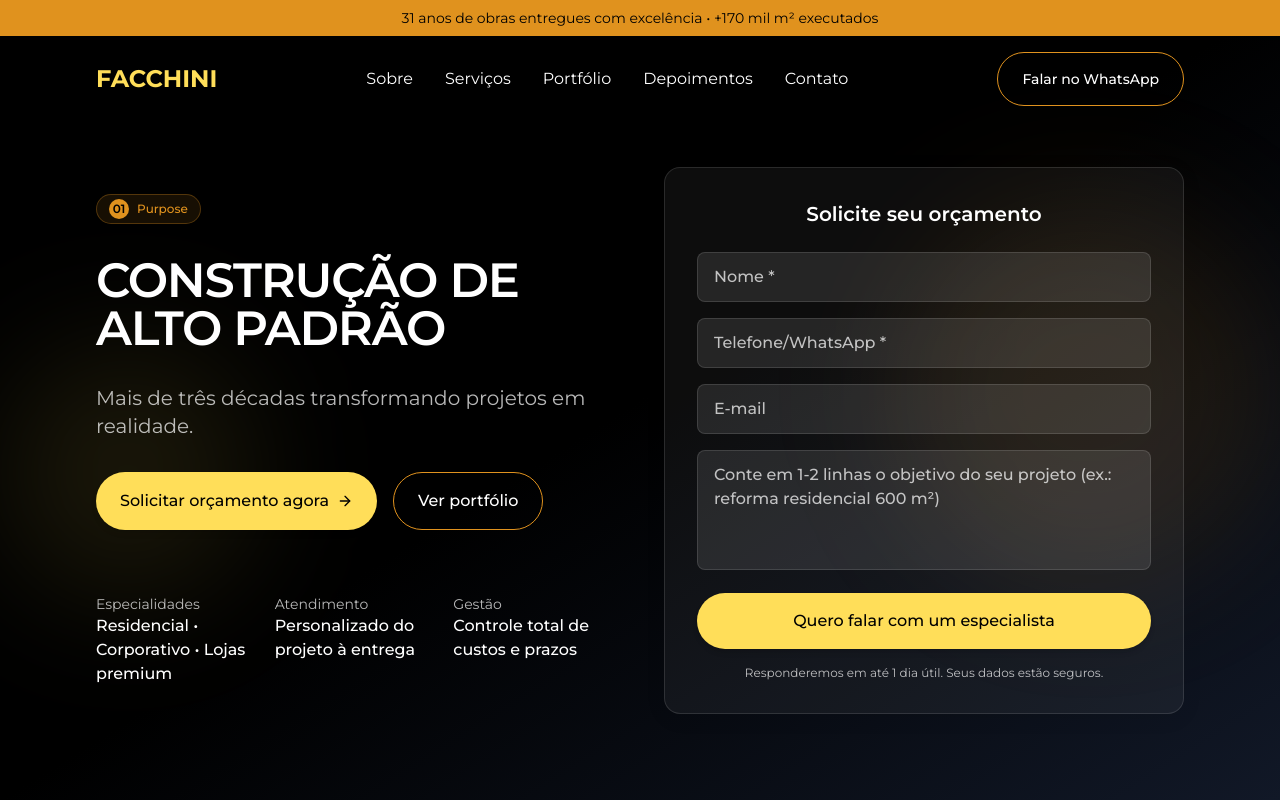
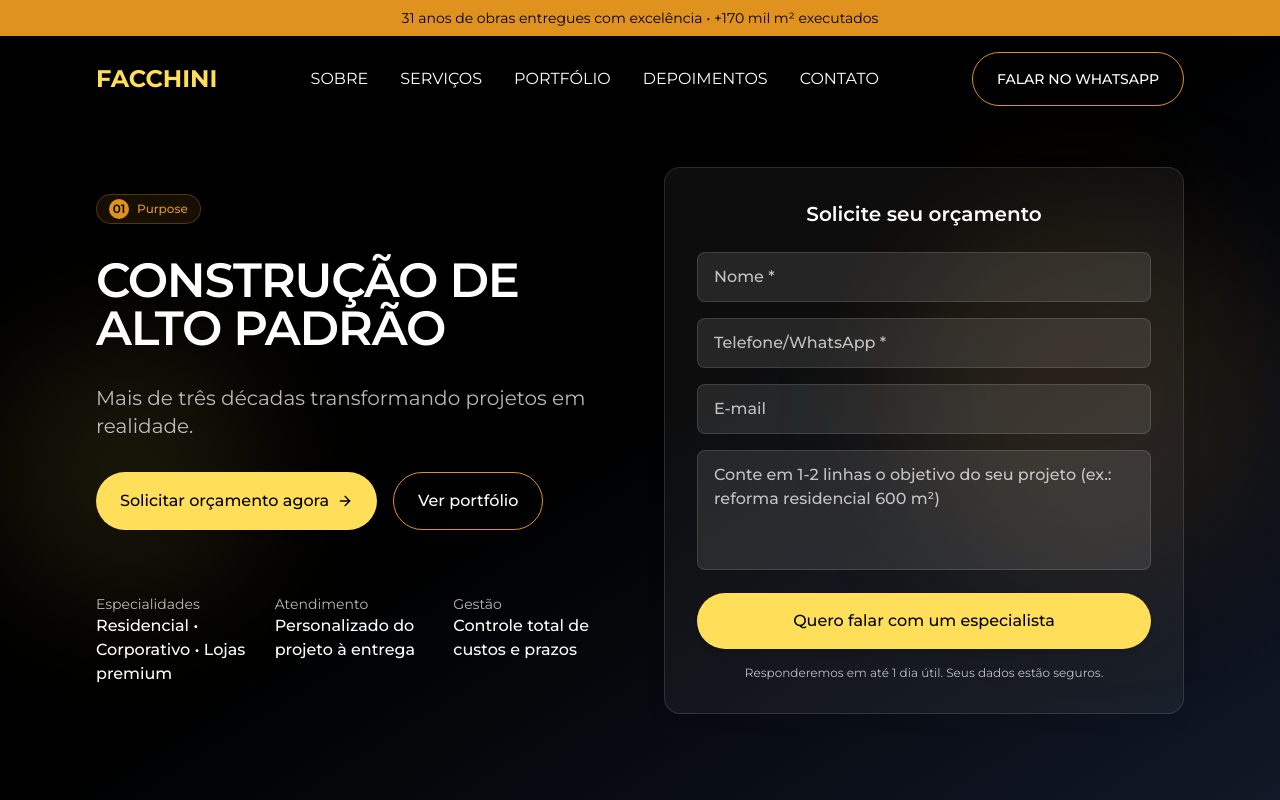
Before and after one commit to GustavoMartinsDev/Facchini-Site, a React (Vite) app: page / in a window 1280 px wide. Shown: the top 800 px of the page. Built offline with nearby package versions, Linux system fonts and the light colour scheme.

Commit message:
Code edited in Lovable Code Editor

```diff
--- a/src/components/FacchiniNavbar.tsx
+++ b/src/components/FacchiniNavbar.tsx
@@ -52,11 +52,11 @@ const FacchiniNavbar = () => {
 
           {/* Desktop Navigation */}
           <div className="hidden md:flex items-center space-x-8">
-            <button onClick={() => scrollToSection('sobre')} className="nav-link">Sobre</button>
-            <button onClick={() => scrollToSection('servicos')} className="nav-link">Serviços</button>
-            <button onClick={() => scrollToSection('portfolio')} className="nav-link">Portfólio</button>
-            <button onClick={() => scrollToSection('depoimentos')} className="nav-link">Depoimentos</button>
-            <button onClick={() => scrollToSection('contato')} className="nav-link">Contato</button>
+            <button onClick={() => scrollToSection('sobre')} className="nav-link">SOBRE</button>
+            <button onClick={() => scrollToSection('servicos')} className="nav-link">SERVIÇOS</button>
+            <button onClick={() => scrollToSection('portfolio')} className="nav-link">PORTFÓLIO</button>
+            <button onClick={() => scrollToSection('depoimentos')} className="nav-link">DEPOIMENTOS</button>
+            <button onClick={() => scrollToSection('contato')} className="nav-link">CONTATO</button>
           </div>
 
           {/* CTA Button */}
@@ -65,7 +65,7 @@ const FacchiniNavbar = () => {
               onClick={handleWhatsAppClick}
               className="button-secondary text-sm"
             >
-              Falar no WhatsApp
+              FALAR NO WHATSAPP
             </button>
           </div>
 
```
